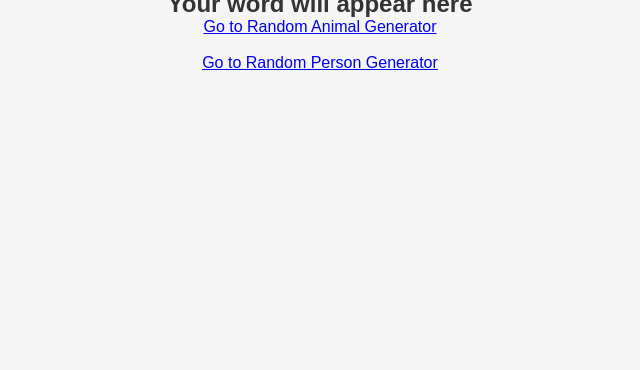
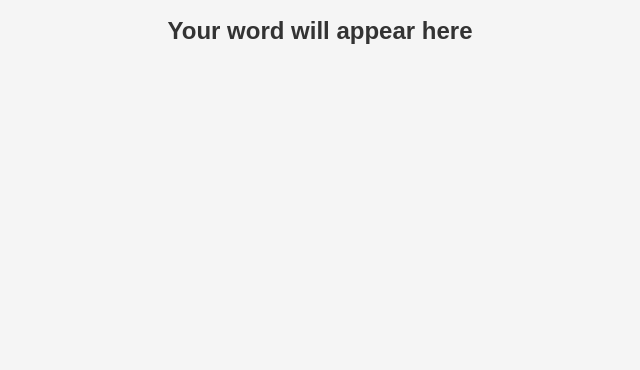
Before and after one commit to schoolism1/Random_Animal_Generator, a plain HTML site: page index.html in a window 1280 px wide. Shown: the part 446-816 px from the top of the page, without its empty margins (320-960 px from the left). Drawn offline with Linux system fonts and the light colour scheme.

Commit message:
Update index.html

```diff
--- a/index.html
+++ b/index.html
@@ -60,6 +60,3 @@
 
 </body>
 </html>
-<a href="random_animal_generator.html">Go to Random Animal Generator</a>
-<br>
-<a href="random_person_generator.html">Go to Random Person Generator</a>
```
